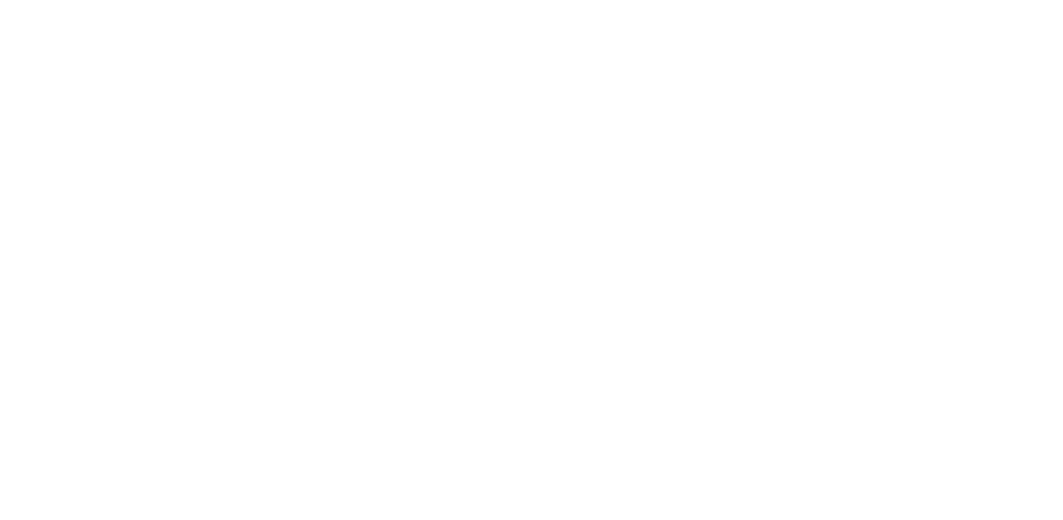
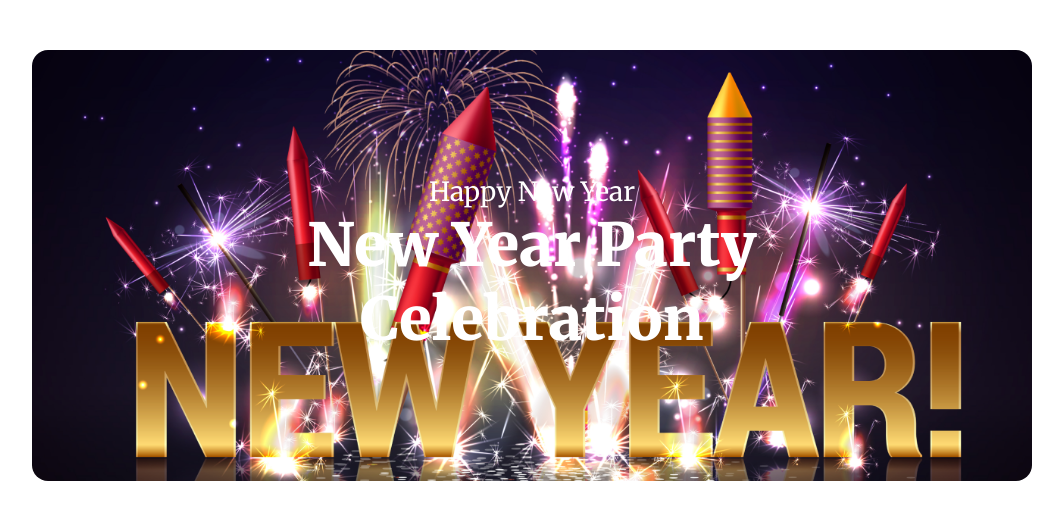
Before and after one commit to zaman-atif/B9A1-New-Year-New-Mission, a plain HTML site: page index.html in a window 1280 px wide. Shown: the whole page, without its empty margins (108-1171 px from the left). Drawn offline with Linux system fonts and the light colour scheme.

Commit message:
banner part done

```diff
--- a/index.html
+++ b/index.html
@@ -1,12 +1,24 @@
 <!DOCTYPE html>
 <html lang="en">
+
 <head>
     <meta charset="UTF-8">
     <meta name="viewport" content="width=device-width, initial-scale=1.0">
     <title>New Year New Mission</title>
     <link rel="stylesheet" href="styles/style.css">
 </head>
+
 <body>
+    <header class="banner">
+        <!-- Banner Part  -->
+        <div class="banner-text">
+            <h3>Happy New Year</h3>
+            <h1>New Year Party Celebration</h1>
+        </div>
 
+    </header>
+    <main></main>
+    <footer></footer>
 </body>
+
 </html>
--- a/styles/style.css
+++ b/styles/style.css
@@ -1,2 +1,37 @@
 /* Fonts  */
 @import url('https://fonts.googleapis.com/css2?family=Inter:wght@100;200;300;400;500;600;700;800;900&family=Merriweather:ital,wght@0,300;0,400;0,700;0,900;1,300;1,400;1,700;1,900&display=swap');
+
+* {
+    margin: 0;
+}
+
+.banner {
+    margin: 50px 140px 120px 140px;
+    /* width: 82.5%; */
+    background-image: url('../resources/Banner\ Image.png');
+    border-radius: 16px;
+    border: 0;
+    background-size: cover;
+    background-repeat: no-repeat;
+
+}
+
+.banner-text {
+    padding: 125px 125px;
+}
+
+.banner h3 {
+    color: #FFF;
+    text-align: center;
+    font-family: Merriweather;
+    font-size: 26.4px;
+    font-weight: 400;
+}
+
+.banner h1 {
+    color: #FFF;
+    text-align: center;
+    font-family: Merriweather;
+    font-size: 59.4px;
+    font-weight: 900;
+}
```
